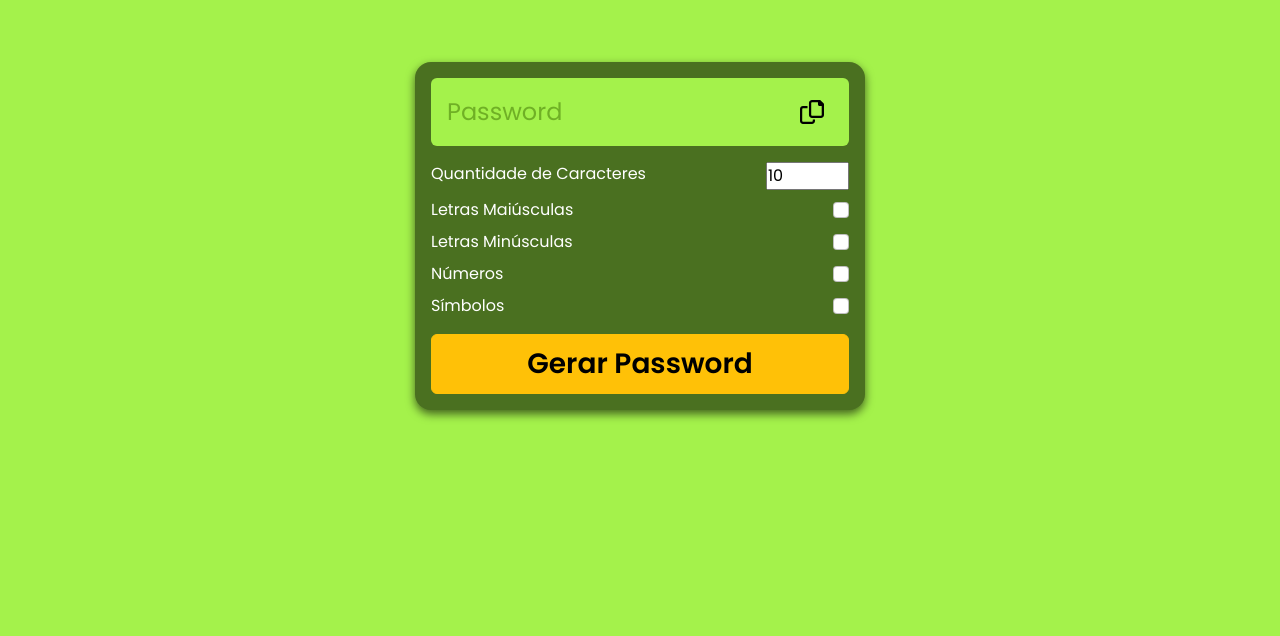
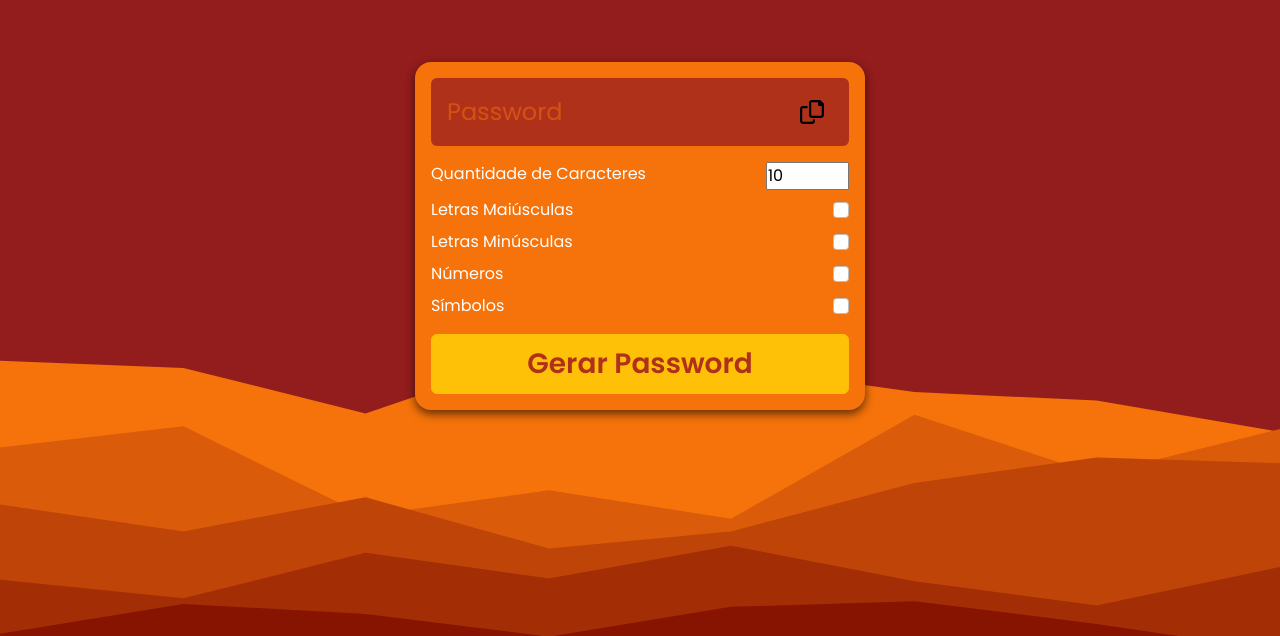
Before and after one commit to BruunoPin/PasswordGenerator, a plain HTML site: page index.html in a window 1280 px wide. Shown: the part 164-800 px from the top of the page. Drawn offline with nearby package versions, Linux system fonts and the light colour scheme.

Commit message:
Add background and change colors

```diff
--- a/assets/style.css
+++ b/assets/style.css
@@ -8,27 +8,34 @@
 }
 
 .body-color {
-  background-color: #A4F24B;
+  /* background-color: #871400; */
+  background-image: url(./img/layered-peaks-haikei.svg);
+    background-repeat: no-repeat;
+  background-size: cover;
 }
 
 form {
   width: 450px;
   min-width: 200px;
-  background-color: #4A7020;
+  background-color: #F5730A;
   box-shadow: 0 4px 10px rgba(0, 0, 0, 0.6)
 }
 
 .pw{
-  color:#3C7001
+  color:#F5730A
 }
 .pw-header {
-  background-color: #A4F24B;
+  background-color: #b0311a;
 }
 
 .copy-icon {
   width: 1.5rem;
 }
 
+#generate{
+  color: #b0311a;
+}
+
 .btn-copy:focus{
   border: none;
 }
--- a/index.html
+++ b/index.html
@@ -1,8 +1,10 @@
+
 <!DOCTYPE html>
 <html lang="pt-br">
 
 <head>
   <meta name="viewport" content="width=device-width, initial-scale=1.0" />
+    <meta charset="UTF-8">
   <!-- CSS -->
   <link rel="stylesheet" href="assets/style.css" />
   <!-- BOOTSTRAP -->
```
Also changed, not shown: assets/img/layered-peaks-haikei.svg (added).
